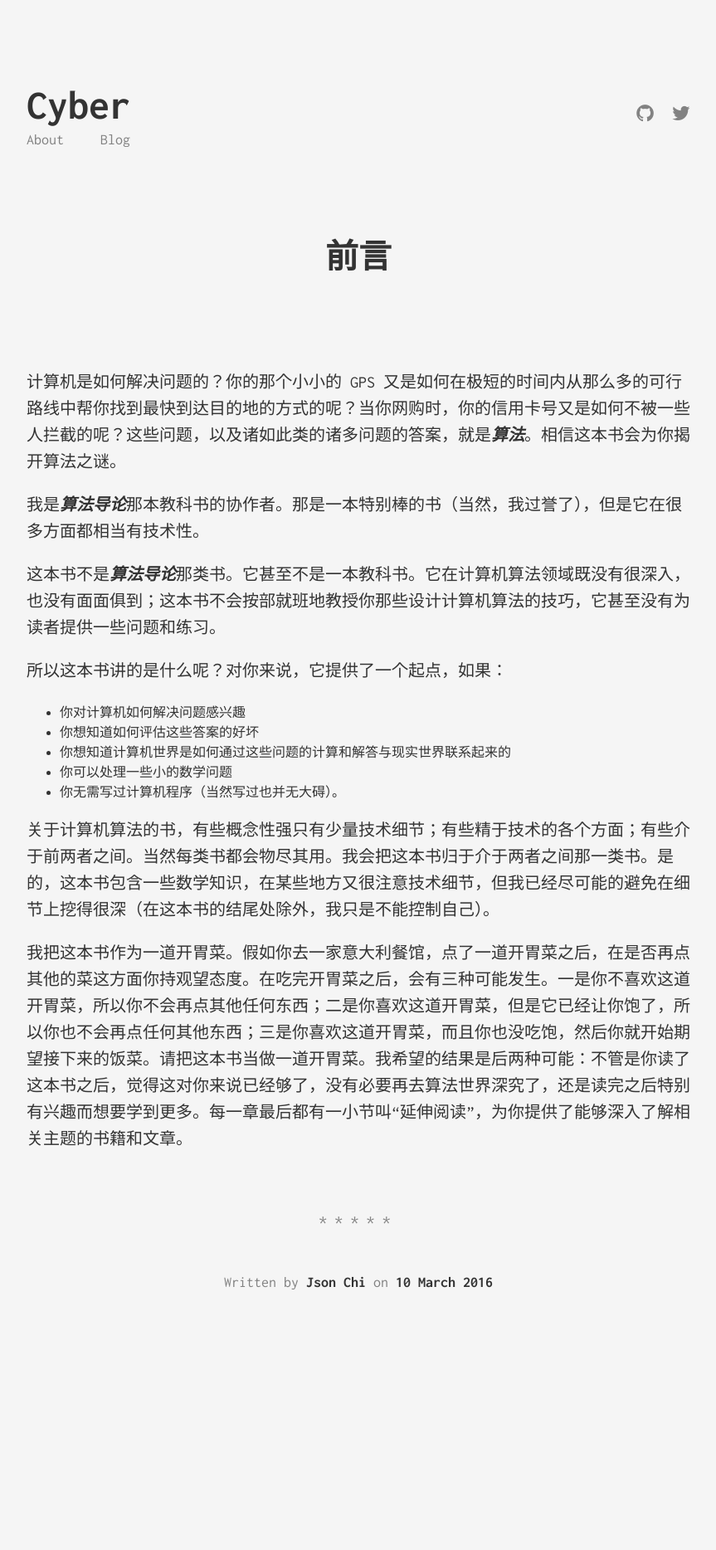
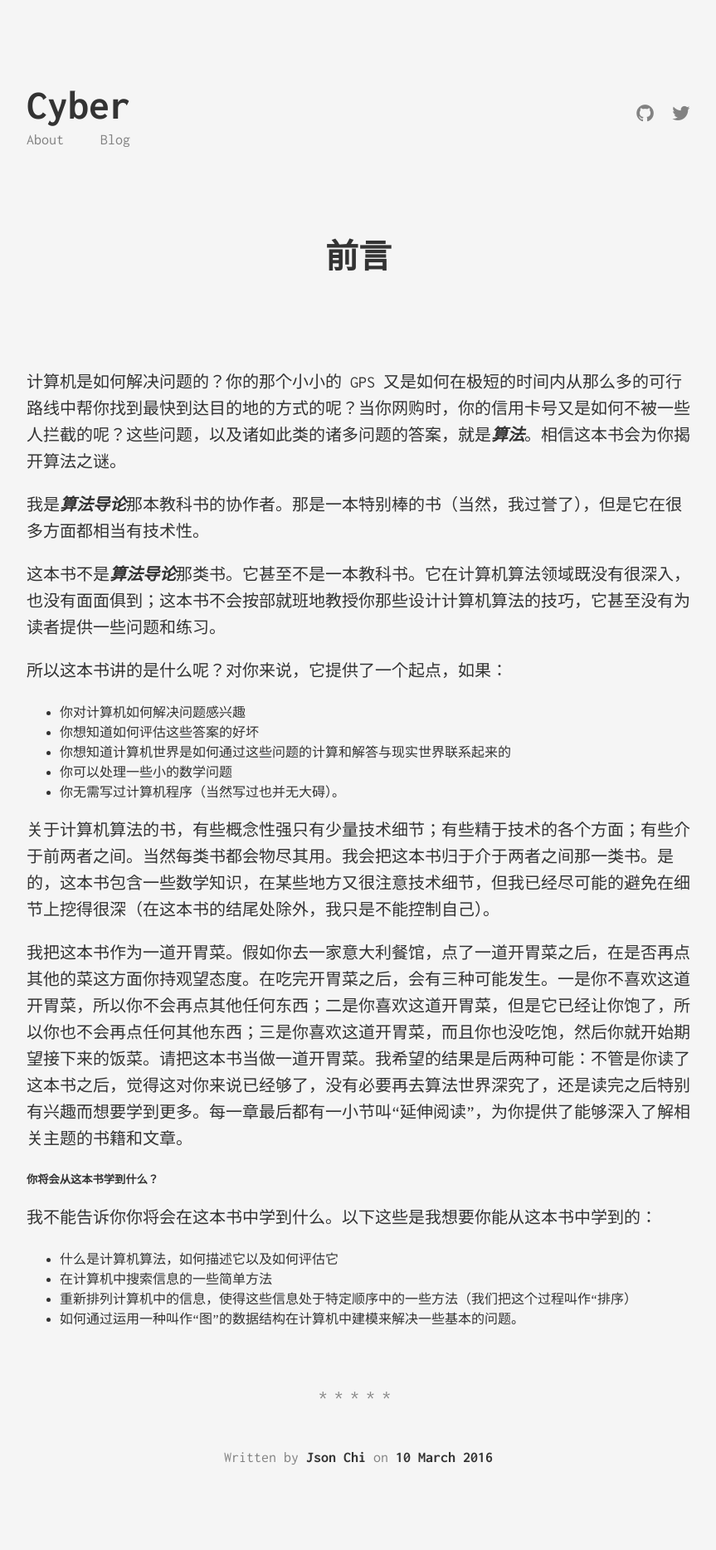
Before and after one commit to jsonchi/jsonchi.github.io, a Jekyll site: the page built from _posts/2016-03-10-preface.md, in a window 1280 px wide. Shown: the whole page at 83% size, without its empty margins (208-1071 px from the left). Built offline with Jekyll 4.4.1, drawn with Linux system fonts in a browser that asks for light colours; comment, search, counter and statistics services are not loaded; before the commit the page ends 1657 px from its top, so only the background shows below that.

```diff
--- a/_config.yml
+++ b/_config.yml
@@ -9,7 +9,7 @@ author:
 #  googleplus: https://www.google.com/+MotaquillahMaddane
   github: dacainiao
   twitter: jsonchi
-  # disqus: your_disqus_forum_shortname
+  disqus: cyber-punk
 
 # google_analytics: 'UA-XXXXXXXX-X'
 
--- a/_posts/2016-03-10-preface.md
+++ b/_posts/2016-03-10-preface.md
@@ -22,3 +22,12 @@ title:  "前言"
 关于计算机算法的书，有些概念性强只有少量技术细节；有些精于技术的各个方面；有些介于前两者之间。当然每类书都会物尽其用。我会把这本书归于介于两者之间那一类书。是的，这本书包含一些数学知识，在某些地方又很注意技术细节，但我已经尽可能的避免在细节上挖得很深（在这本书的结尾处除外，我只是不能控制自己）。
 
 我把这本书作为一道开胃菜。假如你去一家意大利餐馆，点了一道开胃菜之后，在是否再点其他的菜这方面你持观望态度。在吃完开胃菜之后，会有三种可能发生。一是你不喜欢这道开胃菜，所以你不会再点其他任何东西；二是你喜欢这道开胃菜，但是它已经让你饱了，所以你也不会再点任何其他东西；三是你喜欢这道开胃菜，而且你也没吃饱，然后你就开始期望接下来的饭菜。请把这本书当做一道开胃菜。我希望的结果是后两种可能：不管是你读了这本书之后，觉得这对你来说已经够了，没有必要再去算法世界深究了，还是读完之后特别有兴趣而想要学到更多。每一章最后都有一小节叫“延伸阅读”，为你提供了能够深入了解相关主题的书籍和文章。
+
+##### 你将会从这本书学到什么？
+
+我不能告诉你你将会在这本书中学到什么。以下这些是我想要你能从这本书中学到的：
+
+* 什么是计算机算法，如何描述它以及如何评估它
+* 在计算机中搜索信息的一些简单方法
+* 重新排列计算机中的信息，使得这些信息处于特定顺序中的一些方法（我们把这个过程叫作“排序）
+* 如何通过运用一种叫作“图”的数据结构在计算机中建模来解决一些基本的问题。
--- a/index.html
+++ b/index.html
@@ -1,6 +1,6 @@
 ---
 layout: page
-title: Cyber
+title: Blog
 subtitle: Hitchhiker's guid to life development
 sitemap:
   priority: 0.9
```
